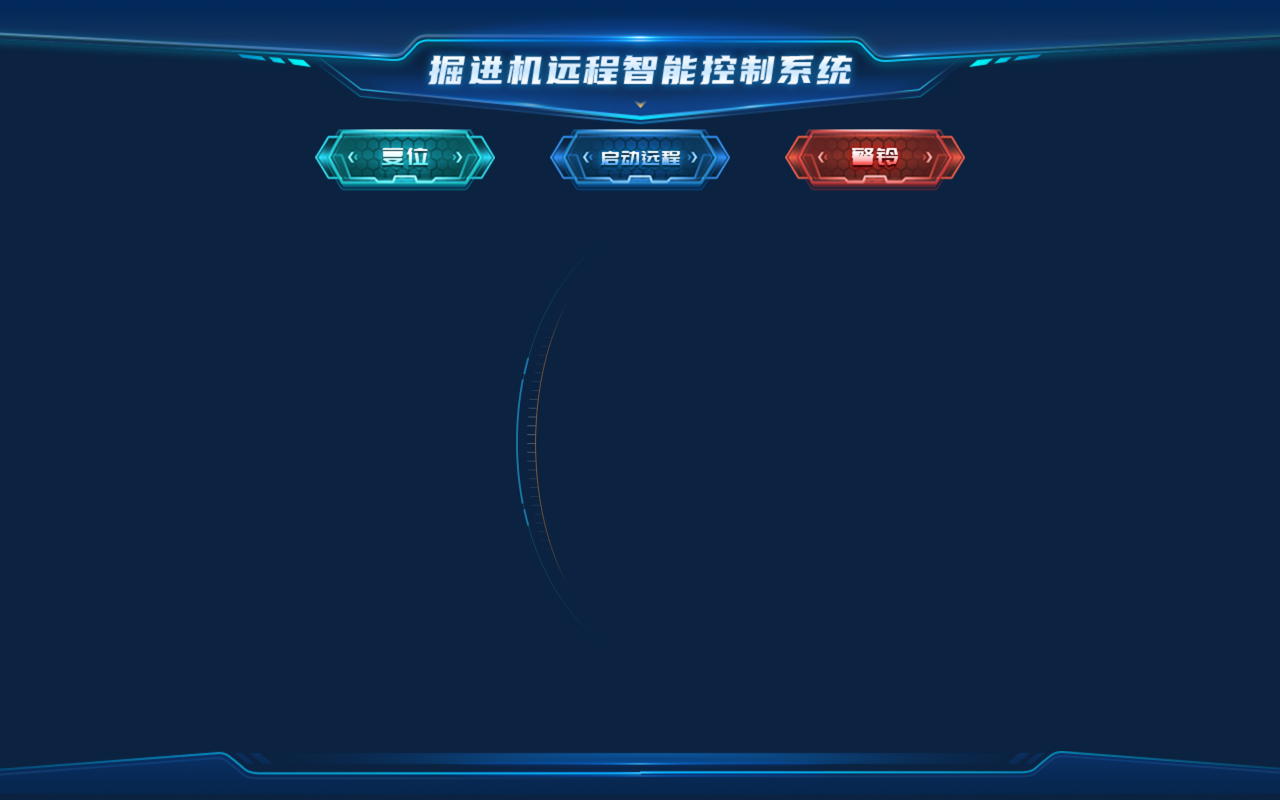
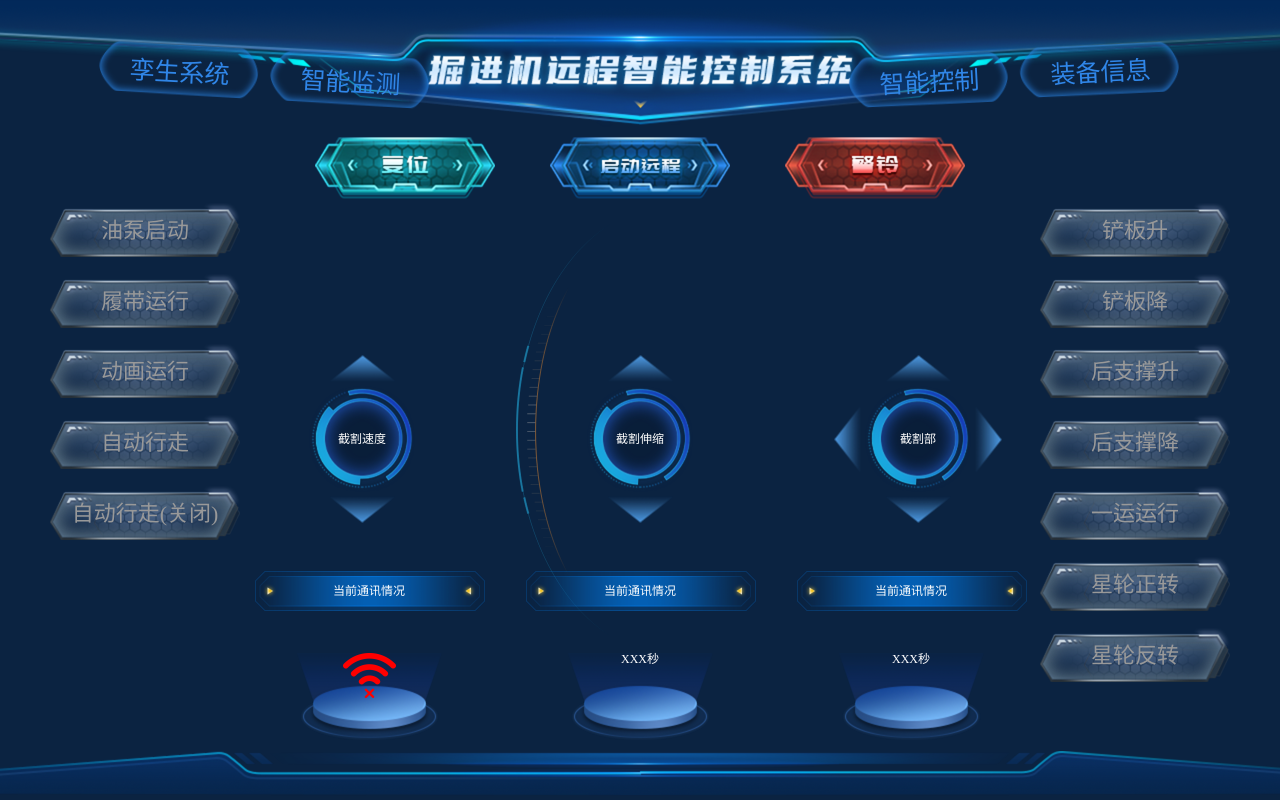
Before and after one commit to Originaljs/vite-react-demo, a React (Vite) app: page / in a window 1280 px wide. Built offline with nearby package versions, Linux system fonts and the light colour scheme.

Commit message:
20221128_1

```diff
--- a/src/component/Control/control.module.less
+++ b/src/component/Control/control.module.less
@@ -12,6 +12,7 @@
         gap: 0 55px;
 
         .topbutton {
+            margin-top: 20px;
 
             &:hover {
                 opacity: 0.8;
@@ -23,4 +24,143 @@
             }
         }
     }
+
+    .container {
+        margin: 0 50px;
+        display: grid;
+        justify-content: space-between;
+        grid-template-columns: 190px 190px;
+
+        .buttonListLeft,
+        .buttonListRight {
+            display: flex;
+            flex-direction: column;
+            gap: 2.1vh 0;
+
+            .SwitchBtn {
+                cursor: pointer;
+                font-size: 22px;
+                text-align: center;
+                width: 190px;
+                height: 54px;
+                color: #999999;
+                line-height: 54px;
+                border: none;
+
+            }
+        }
+
+    }
+
+    .footer {
+        position: absolute;
+        align-items: center;
+        width: 100%;
+        bottom: 60px;
+        display: flex;
+        flex-direction: column;
+        gap: 36px 0;
+        pointer-events: none;
+
+        .footerControlList {
+            display: flex;
+            gap: 0 110px;
+            color: rgba(255, 255, 255, 1);
+
+            .footerControlItem {
+                position: relative;
+                width: 168px;
+                height: 168px;
+                display: flex;
+                justify-content: center;
+                align-items: center;
+                pointer-events: auto;
+
+                .footerControlItemCenterControl {
+                    position: relative;
+                    left: 0;
+                    top: 0;
+                    width: 106px;
+                    height: 106px;
+                    text-align: center;
+                    line-height: 106px;
+                    user-select: none;
+                    background: url(../../assets/imgs/圈.png);
+
+                    &>span {
+                        pointer-events: none;
+                    }
+                }
+
+                .footerControlItemTopControl,
+                .footerControlItemRightControl,
+                .footerControlItemBottomControl,
+                .footerControlItemLeftControl {
+                    position: absolute;
+                    cursor: pointer;
+                    width: 67px;
+                    height: 27px;
+                    opacity: 0.8;
+                    background: url(../../assets/imgs/上.png);
+                }
+
+                .footerControlItemTopControl :hover,
+                .footerControlItemRightControl :hover,
+                .footerControlItemBottomControl:hover,
+                .footerControlItemLeftControl:hover {
+                    opacity: 1;
+                    filter: saturate(150%);
+                }
+
+                .footerControlItemTopControl {
+                    top: 0;
+                }
+
+                .footerControlItemBottomControl {
+                    bottom: 0;
+                    transform: rotate(180deg);
+                }
+
+                .footerControlItemLeftControl {
+                    left: -20px;
+                    transform: rotate(-90deg);
+                }
+
+                .footerControlItemRightControl {
+                    right: -20px;
+                    transform: rotate(90deg);
+                }
+
+            }
+
+        }
+
+        .footerDataInfoList {
+            display: flex;
+            gap: 0 40px;
+            color: #FFF;
+
+            .footerDataInfoItem {
+                display: flex;
+                flex-direction: column;
+                align-items: center;
+                gap: 30px 0;
+
+                .footerDataInfoDesc {
+                    width: 231px;
+                    height: 40px;
+                    text-align: center;
+                    line-height: 40px;
+                    background: url('../../assets/imgs/标题框(3).png');
+                }
+
+                .footerDataInfoMsg {
+                    width: 145px;
+                    height: 87px;
+                    text-align: center;
+                    background: url(../../assets/imgs/底座.png) no-repeat;
+                }
+            }
+        }
+    }
 }
--- a/src/component/Control/index.tsx
+++ b/src/component/Control/index.tsx
@@ -1,7 +1,40 @@
+import { useState } from 'react'
 import Style from './control.module.less'
 import fw from '../../assets/imgs/复位.png'
 import qd from '../../assets/imgs/启动远程(1).png'
 import jl from '../../assets/imgs/警铃.png'
+import btnH from '../../assets/imgs/灰色.png'
+import btnActive from '../../assets/imgs/蓝色.png'
+import lx from '../../assets/imgs/离线.png'
+
+const ButtonS = (props: { name: string, callback?: Function }) => {
+    const [checked, setchecked] = useState(false)
+    const clickEvent = () => {
+        setchecked(!checked)
+        props.callback && props.callback(!checked)
+    }
+    return (
+        <button className={Style.SwitchBtn} style={{ background: `url(${checked ? btnActive : btnH})` }} onClick={() => clickEvent}>{props.name}</button>
+    )
+}
+
+const btnList1 = [
+    { name: "油泵启动", value: "OIL_PUMP" },
+    { name: "履带运行", value: "TRUNCATION_HEIGHT" },
+    { name: "动画运行", value: "TRUNCATION" },
+    { name: "自动行走", value: "ONE_MOTION" },
+    { name: "自动行走(关闭)", value: "FAN_MACHINE" },
+]
+
+const btnList2 = [
+    { name: "铲板升", value: "SPATULA_UP" },
+    { name: "铲板降", value: "SPATULA_DOWN" },
+    { name: "后支撑升", value: "BACK_SUPPORT_UP" },
+    { name: "后支撑降", value: "BACK_SUPPORT_DOWN" },
+    { name: "一运运行", value: "ONE_MOTION_FORWARD" },
+    { name: "星轮正转", value: "START_WHEEL_FORWARD" },
+    { name: "星轮反转", value: "START_Wheel_REVERSE" }
+]
 export const Control = () => {
     return (
         <div id={Style.control}>
@@ -10,6 +43,58 @@ export const Control = () => {
                 <div className={Style.topbutton}><img src={qd} alt="" /></div>
                 <div className={Style.topbutton}><img src={jl} alt="" /></div>
             </div>
+            <section className={Style.container}>
+                <div className={Style.buttonListLeft}>
+                    {btnList1.map(({ name, value }) => (<ButtonS name={name} key={value} />))}
+                </div>
+                <div className={Style.buttonListRight}>
+                    {btnList2.map(({ name, value }) => (<ButtonS name={name} key={value} />))}
+                </div>
+            </section>
+            <footer className={Style.footer}>
+                <div className={Style.footerControlList}>
+                    <div className={Style.footerControlItem}>
+                        <div className={Style.footerControlItemCenterControl}>
+                            <span>截割速度</span>
+                        </div>
+                        <div className={Style.footerControlItemTopControl}></div>
+                        <div className={Style.footerControlItemBottomControl}></div>
+                    </div>
+                    <div className={Style.footerControlItem}>
+                        <div className={Style.footerControlItemCenterControl}>
+                            <span>截割伸缩</span>
+                        </div>
+                        <div className={Style.footerControlItemTopControl}></div>
+                        <div className={Style.footerControlItemBottomControl}></div>
+                    </div>
+                    <div className={Style.footerControlItem}>
+                        <div className={Style.footerControlItemCenterControl}>
+                            <span>截割部</span>
+                        </div>
+                        <div className={Style.footerControlItemTopControl}></div>
+                        <div className={Style.footerControlItemBottomControl}></div>
+                        <div className={Style.footerControlItemLeftControl}></div>
+                        <div className={Style.footerControlItemRightControl}></div>
+                    </div>
+                </div>
+                <div className={Style.footerDataInfoList}>
+                    <div className={Style.footerDataInfoItem}>
+                        <p className={Style.footerDataInfoDesc}>当前通讯情况</p>
+                        <div className={Style.footerDataInfoMsg}>
+                            <img src={lx} alt="" />
+                        </div>
+                    </div>
+                    <div className={Style.footerDataInfoItem}>
+                        <p className={Style.footerDataInfoDesc}>当前通讯情况</p>
+                        <div className={Style.footerDataInfoMsg}>XXX秒</div>
+                    </div>
+                    <div className={Style.footerDataInfoItem}>
+                        <p className={Style.footerDataInfoDesc}>当前通讯情况</p>
+                        <div className={Style.footerDataInfoMsg}>XXX秒</div>
+                    </div>
+                </div>
+
+            </footer>
 
         </div>
     )
--- a/src/component/Header/index.tsx
+++ b/src/component/Header/index.tsx
@@ -4,12 +4,12 @@ export default function () {
     return (
         <header className={Style.header}>
             <nav className={Style.headerNav}>
-                <ul className={Style.headerNavList}>
-                    {/* <NavLink><li></li></NavLink>
-                    <NavLink><li></li></NavLink>
-                    <NavLink><li></li></NavLink>
-                    <NavLink><li></li></NavLink> */}
-                </ul>
+                <div className={Style.headerNavList}>
+                    <NavLink to="/system" className={Style.item}><span >孪生系统</span></NavLink>
+                    <NavLink to="/monitor" className={Style.item}><span>智能监测</span></NavLink>
+                    <NavLink to="/" className={Style.item} end><span>智能控制</span></NavLink>
+                    <NavLink to="/info" className={Style.item}><span>装备信息</span></NavLink>
+                </div>
             </nav>
         </header>
     )
--- a/src/component/Header/input.module.less
+++ b/src/component/Header/input.module.less
@@ -10,6 +10,45 @@
             display: grid;
             grid-template-columns: repeat(2, 171px) 1fr repeat(2, 171px);
             grid-template-rows: 78px;
+
+            .item {
+                height: 68px;
+                background: url("../../assets/imgs/圆角矩形 618 拷贝.png") no-repeat;
+                display: flex;
+                justify-content: center;
+                align-items: center;
+                text-decoration: none;
+
+                &>span {
+                    color: #3086E8;
+                    font-size: 25px;
+                }
+
+                &:nth-child(2) {
+                    align-self: flex-end;
+                }
+
+                &:nth-child(3) {
+                    grid-column: 4;
+                    align-self: flex-end;
+                }
+
+                &:nth-child(4) {
+                    grid-column: 5;
+                }
+
+                &:nth-child(n - 3) {
+                    transform: rotate(3deg)
+                }
+
+                &:nth-child(n + 3) {
+                    transform: rotate(-3deg)
+                }
+
+                &:active{
+                    background: url("@/assets/imgs/圆角矩形 618 拷贝 (1).png") no-repeat;
+                }
+            }
         }
 
     }
```
